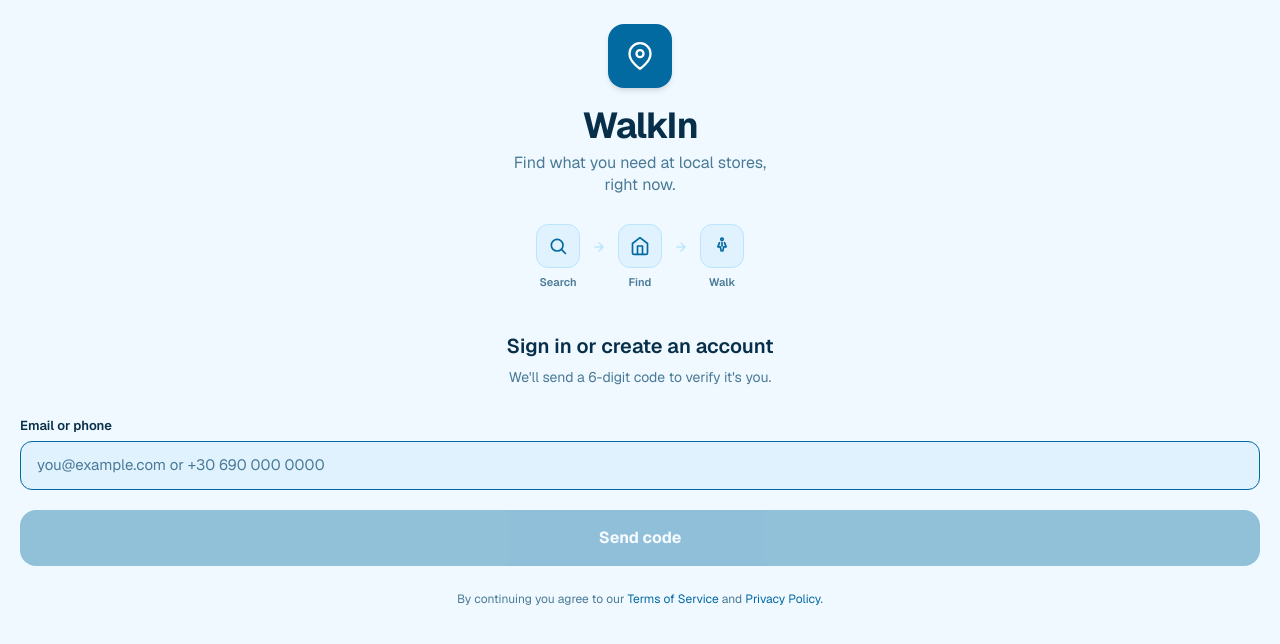
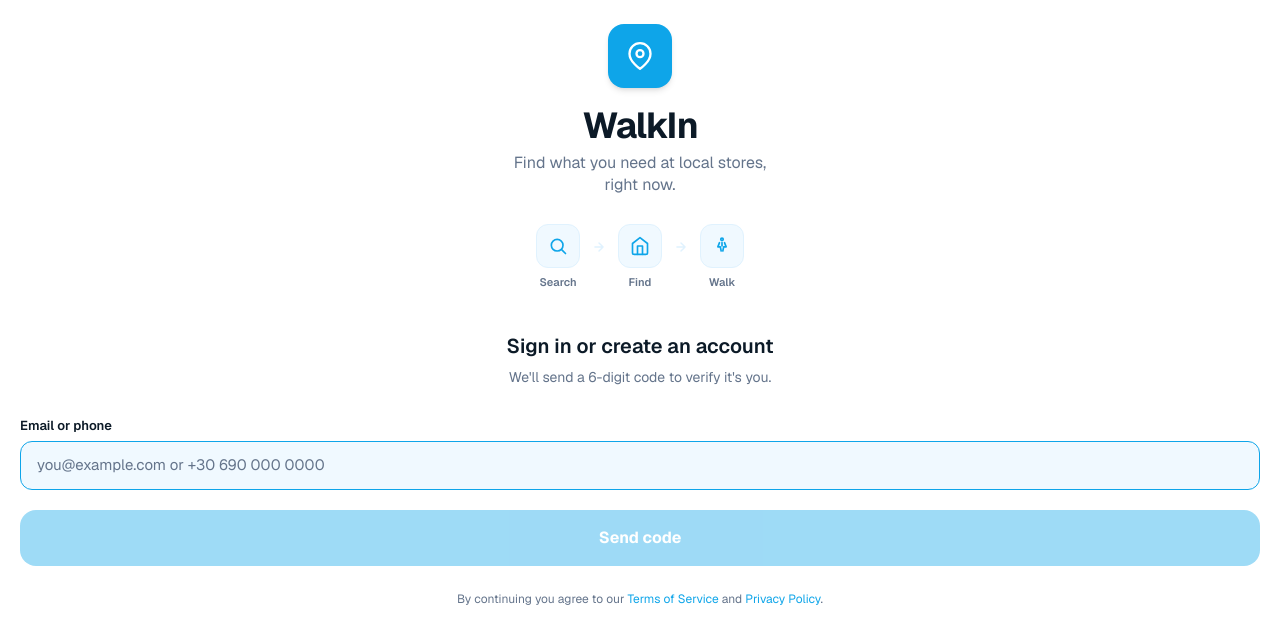
Before and after one commit to monkylome/Walkin, a Next.js app: page /login in a window 1280 px wide. Shown: the top 644 px of the page. Built offline with nearby package versions, Linux system fonts and the light colour scheme.

Commit message:
Lock Theme C, add auto/light/dark mode, clean up store cards and search UI

```diff
--- a/app/(tabs)/page.tsx
+++ b/app/(tabs)/page.tsx
@@ -3,7 +3,7 @@
 import { useState, useEffect } from "react";
 import Link from "next/link";
 import { allItems, storeMeta, toStoreSlug } from "@/app/lib/items";
-import { useTheme } from "@/app/components/theme-provider";
+import { iconFor } from "@/app/lib/categories";
 import { useNeighborhood } from "@/app/lib/use-neighborhood";
 import StoreLogo from "@/app/components/store-logo";
 import { SearchIcon } from "@/app/components/icons";
@@ -27,27 +27,18 @@ const placeholders = [
 const nearbyStores = Object.entries(storeMeta).map(([name, meta]) => {
   const storeItems = allItems.filter(i => i.stores.some(s => s.name === name));
   const first = storeItems.flatMap(i => i.stores).find(s => s.name === name);
-  // Find the cheapest item at this store as a teaser
-  const teaser = storeItems.length > 0
-    ? storeItems.reduce((best, item) => {
-        const entry = item.stores.find(s => s.name === name)!;
-        const bestEntry = best.stores.find(s => s.name === name)!;
-        return entry.price < bestEntry.price ? item : best;
-      })
-    : null;
-  const teaserEntry = teaser?.stores.find(s => s.name === name);
+  const categories = [...new Set(storeItems.map(i => i.category))];
   return {
     name,
     category: meta.category,
     distance: first?.distance ?? "",
     walkTime: first?.walkTime ?? "",
     itemCount: storeItems.length,
-    teaser: teaser ? `${teaser.name} · €${teaserEntry!.price.toFixed(2)}` : "",
+    categories,
   };
 }).sort((a, b) => parseFloat(a.distance) - parseFloat(b.distance));
 
 export default function HomePage() {
-  const { togglePicker } = useTheme();
   const { name: neighborhood, denied, retry } = useNeighborhood();
   const [placeholderIdx, setPlaceholderIdx] = useState(0);
 
@@ -74,9 +65,9 @@ export default function HomePage() {
               <span className="text-[13px] text-foreground font-medium">{neighborhood}</span>
             </div>
           )}
-          <div onClick={togglePicker} className="w-9 h-9 rounded-full bg-surface border border-border flex items-center justify-center text-[13px] font-semibold text-muted select-none cursor-pointer">
-            A
-          </div>
+          <Link href="/(tabs)/profile" className="w-9 h-9 rounded-full bg-surface border border-border flex items-center justify-center text-[13px] font-semibold text-muted select-none">
+            W
+          </Link>
         </div>
 
         {/* Headline */}
@@ -120,7 +111,16 @@ export default function HomePage() {
               <StoreLogo name={store.name} />
               <div className="flex-1 min-w-0">
                 <p className="text-[14px] font-semibold text-foreground truncate leading-tight">{store.name}</p>
-                <p className="text-[12px] text-muted mt-0.5 truncate">{store.teaser}</p>
+                <div className="flex items-center gap-1 mt-1 text-muted">
+                  {store.categories.map((cat) => {
+                    const Icon = iconFor(cat);
+                    return <Icon key={cat} size={12} strokeWidth={2} />;
+                  })}
+                  <span className="text-[11px]">·</span>
+                  <span className="text-[11px] truncate">{store.categories.join(", ")}</span>
+                  <span className="text-[11px]">·</span>
+                  <span className="text-[11px] shrink-0">{store.itemCount} items</span>
+                </div>
               </div>
               <div className="text-right shrink-0">
                 <p className="text-[13px] font-semibold text-foreground">{store.distance}</p>
--- a/app/components/map-view.tsx
+++ b/app/components/map-view.tsx
@@ -1,8 +1,9 @@
 "use client";
 
 import { useEffect, useRef, useState } from "react";
-import { APIProvider, Map, AdvancedMarker, useMap } from "@vis.gl/react-google-maps";
+import { APIProvider, Map, AdvancedMarker, useMap, ColorScheme } from "@vis.gl/react-google-maps";
 import { LocateFixed, LocateOff, LoaderCircle } from "lucide-react";
+import { useMode } from "@/app/components/theme-provider";
 
 const API_KEY = process.env.NEXT_PUBLIC_GOOGLE_MAPS_KEY!;
 
@@ -174,6 +175,7 @@ export default function MapView({
   defaultZoom = 15,
 }: Props) {
   const [userLocation, setUserLocation] = useState<UserLocation | null>(null);
+  const { effectiveMode } = useMode();
 
   return (
     <div className="h-full w-full relative">
@@ -182,6 +184,7 @@ export default function MapView({
           defaultCenter={defaultCenter}
           defaultZoom={defaultZoom}
           mapId="walkin-map"
+          colorScheme={effectiveMode === "dark" ? ColorScheme.DARK : ColorScheme.LIGHT}
           disableDefaultUI
           style={{ width: "100%", height: "100%" }}
           onClick={onMapClick}
--- a/app/components/theme-provider.tsx
+++ b/app/components/theme-provider.tsx
@@ -1,93 +1,67 @@
 "use client";
 
-import { createContext, useContext, useEffect, useState, useSyncExternalStore } from "react";
+import { createContext, useContext, useEffect, useSyncExternalStore } from "react";
 
-export type ThemeId = "a" | "b" | "c" | "d" | "e";
-export type ModeId  = "light" | "dark";
+export type ModeId = "system" | "light" | "dark";
 
-export const themes: Record<ThemeId, { name: string; accent: string }> = {
-  a: { name: "Midnight",  accent: "#1d4ed8" },
-  b: { name: "Ocean",     accent: "#0369a1" },
-  c: { name: "Sky",       accent: "#0ea5e9" },
-  d: { name: "Cyan",      accent: "#06b6d4" },
-  e: { name: "Mint",      accent: "#0d9488" },
-};
+const DEFAULT_MODE: ModeId = "system";
 
-const DEFAULT_THEME: ThemeId = "b";
-const DEFAULT_MODE: ModeId   = "light";
-
-function applyToDOM(theme: ThemeId, mode: ModeId) {
-  document.documentElement.setAttribute("data-theme", theme);
-  document.documentElement.setAttribute("data-mode",  mode);
+function getEffectiveMode(mode: ModeId): "light" | "dark" {
+  if (mode !== "system") return mode;
+  if (typeof window === "undefined") return "light";
+  return window.matchMedia("(prefers-color-scheme: dark)").matches ? "dark" : "light";
 }
 
-function createStorageStore<T extends string>(key: string, fallback: T, valid: (v: string | null) => v is T) {
+function applyToDOM(mode: ModeId) {
+  document.documentElement.setAttribute("data-mode", getEffectiveMode(mode));
+}
+
 const listeners = new Set<() => void>();
-
-  return {
+const modeStore = {
   subscribe(cb: () => void) {
     listeners.add(cb);
-      return () => listeners.delete(cb);
+    return () => { listeners.delete(cb); };
   },
-    getSnapshot(): T {
-      const v = localStorage.getItem(key);
-      return valid(v) ? v : fallback;
+  getSnapshot(): ModeId {
+    const v = localStorage.getItem("mode");
+    return v === "light" || v === "dark" || v === "system" ? v : DEFAULT_MODE;
   },
-    setValue(v: T) {
-      localStorage.setItem(key, v);
+  setValue(v: ModeId) {
+    localStorage.setItem("mode", v);
     listeners.forEach(cb => cb());
   },
 };
-}
 
-function isThemeId(v: string | null): v is ThemeId { return v === "a" || v === "b" || v === "c" || v === "d" || v === "e"; }
-function isModeId(v: string | null): v is ModeId   { return v === "light" || v === "dark"; }
+const ModeContext = createContext<{
+  mode: ModeId;
+  effectiveMode: "light" | "dark";
+  setMode: (m: ModeId) => void;
+}>({ mode: DEFAULT_MODE, effectiveMode: "light", setMode: () => {} });
 
-const themeStore = createStorageStore("theme", DEFAULT_THEME, isThemeId);
-const modeStore  = createStorageStore("mode",  DEFAULT_MODE,  isModeId);
-
-const ThemeContext = createContext<{
-  theme: ThemeId;
-  mode:  ModeId;
-  setTheme: (t: ThemeId) => void;
-  setMode:  (m: ModeId)  => void;
-  pickerOpen: boolean;
-  togglePicker: () => void;
-  closePicker: () => void;
-}>({ theme: DEFAULT_THEME, mode: DEFAULT_MODE, setTheme: () => {}, setMode: () => {}, pickerOpen: false, togglePicker: () => {}, closePicker: () => {} });
-
-export function useTheme() {
-  return useContext(ThemeContext);
+export function useMode() {
+  return useContext(ModeContext);
 }
 
 export default function ThemeProvider({ children }: { children: React.ReactNode }) {
-  const theme = useSyncExternalStore(themeStore.subscribe, themeStore.getSnapshot, () => DEFAULT_THEME);
-  const mode  = useSyncExternalStore(modeStore.subscribe,  modeStore.getSnapshot,  () => DEFAULT_MODE);
-  const [pickerOpen, setPickerOpen] = useState(false);
+  const mode = useSyncExternalStore(modeStore.subscribe, modeStore.getSnapshot, () => DEFAULT_MODE);
+  const effectiveMode = getEffectiveMode(mode);
 
+  useEffect(() => { applyToDOM(mode); }, [mode]);
+
+  // Listen for system preference changes when in "system" mode
   useEffect(() => {
-    applyToDOM(theme, mode);
-  }, [theme, mode]);
+    if (mode !== "system") return;
+    const mq = window.matchMedia("(prefers-color-scheme: dark)");
+    const handler = () => applyToDOM("system");
+    mq.addEventListener("change", handler);
+    return () => mq.removeEventListener("change", handler);
+  }, [mode]);
 
-  function setTheme(t: ThemeId) {
-    themeStore.setValue(t);
-  }
-
-  function setMode(m: ModeId) {
-    modeStore.setValue(m);
-  }
-
-  function togglePicker() {
-    setPickerOpen((v) => !v);
-  }
-
-  function closePicker() {
-    setPickerOpen(false);
-  }
+  function setMode(m: ModeId) { modeStore.setValue(m); }
 
   return (
-    <ThemeContext.Provider value={{ theme, mode, setTheme, setMode, pickerOpen, togglePicker, closePicker }}>
+    <ModeContext.Provider value={{ mode, effectiveMode, setMode }}>
       {children}
-    </ThemeContext.Provider>
+    </ModeContext.Provider>
   );
 }
--- a/app/components/theme-switcher.tsx
+++ /dev/null
@@ -1,73 +0,0 @@
-"use client";
-
-import { useTheme, themes, ThemeId } from "./theme-provider";
-
-export default function ThemeSwitcher() {
-  const { theme, mode, setTheme, setMode, pickerOpen, closePicker } = useTheme();
-
-  if (!pickerOpen) return null;
-
-  return (
-    <>
-      {/* Tap-outside backdrop */}
-      <button
-        type="button"
-        aria-label="Close theme picker"
-        onClick={closePicker}
-        className="fixed inset-0 z-40 cursor-default bg-transparent"
-      />
-
-      <div
-        className="fixed z-50 flex items-center gap-2 theme-picker-pop"
-        style={{ top: "calc(env(safe-area-inset-top, 0px) + 0.75rem)", right: "1rem" }}
-      >
-        {/* Theme picker */}
-        <div className="flex items-center gap-1 bg-surface border border-border rounded-full px-2.5 py-1.5 shadow-md">
-          {(Object.keys(themes) as ThemeId[]).map((id) => (
-            <button
-              key={id}
-              onClick={() => setTheme(id)}
-              title={themes[id].name}
-              className={`flex items-center gap-1.5 px-2.5 py-1 rounded-full text-[12px] font-semibold transition-colors ${
-                theme === id
-                  ? "bg-foreground text-background"
-                  : "text-muted hover:text-foreground"
-              }`}
-            >
-              <span
-                className="w-2 h-2 rounded-full shrink-0"
-                style={{ backgroundColor: themes[id].accent }}
-              />
-              {id.toUpperCase()}
-            </button>
-          ))}
-        </div>
-
-        {/* Light / Dark toggle */}
-        <button
-          onClick={() => setMode(mode === "light" ? "dark" : "light")}
-          className="w-9 h-9 flex items-center justify-center rounded-full bg-surface border border-border shadow-md text-foreground transition-colors hover:bg-border"
-          title={mode === "light" ? "Switch to dark" : "Switch to light"}
-        >
-          {mode === "light" ? (
-            <svg width="16" height="16" viewBox="0 0 24 24" fill="none" stroke="currentColor" strokeWidth="2" strokeLinecap="round" strokeLinejoin="round">
-              <path d="M21 12.79A9 9 0 1 1 11.21 3 7 7 0 0 0 21 12.79z" />
-            </svg>
-          ) : (
-            <svg width="16" height="16" viewBox="0 0 24 24" fill="none" stroke="currentColor" strokeWidth="2" strokeLinecap="round" strokeLinejoin="round">
-              <circle cx="12" cy="12" r="5" />
-              <line x1="12" y1="1" x2="12" y2="3" />
-              <line x1="12" y1="21" x2="12" y2="23" />
-              <line x1="4.22" y1="4.22" x2="5.64" y2="5.64" />
-              <line x1="18.36" y1="18.36" x2="19.78" y2="19.78" />
-              <line x1="1" y1="12" x2="3" y2="12" />
-              <line x1="21" y1="12" x2="23" y2="12" />
-              <line x1="4.22" y1="19.78" x2="5.64" y2="18.36" />
-              <line x1="18.36" y1="5.64" x2="19.78" y2="4.22" />
-            </svg>
-          )}
-        </button>
-      </div>
-    </>
-  );
-}
--- a/app/globals.css
+++ b/app/globals.css
@@ -11,50 +11,8 @@
   --font-mono: var(--font-geist-mono);
 }
 
-/* ── Theme B Light (default) ─────────────────────── */
+/* ── Light (default) ─────────────────────────────── */
 :root {
-  --app-bg:         #f0f9ff;
-  --app-surface:    #e0f2fe;
-  --app-primary:    #0369a1;
-  --app-foreground: #082f49;
-  --app-muted:      #4a7a96;
-  --app-border:     #bae6fd;
-  --nav-bg:         #082f49;
-  --nav-active-bg:  #0369a1;
-  --nav-active-color:   #ffffff;
-  --nav-inactive-color: #4a7a96;
-}
-
-/* ── Theme A — Midnight (deep indigo-blue) ───────── */
-[data-theme="a"] {
-  --app-bg:         #f8faff;
-  --app-surface:    #eef2ff;
-  --app-primary:    #1d4ed8;
-  --app-foreground: #0f172a;
-  --app-muted:      #64748b;
-  --app-border:     #c7d2fe;
-  --nav-bg:         #0f172a;
-  --nav-active-bg:  #1d4ed8;
-  --nav-active-color:   #ffffff;
-  --nav-inactive-color: #64748b;
-}
-
-/* ── Theme B — Ocean (royal blue) ────────────────── */
-[data-theme="b"] {
-  --app-bg:         #f0f9ff;
-  --app-surface:    #e0f2fe;
-  --app-primary:    #0369a1;
-  --app-foreground: #082f49;
-  --app-muted:      #4a7a96;
-  --app-border:     #bae6fd;
-  --nav-bg:         #082f49;
-  --nav-active-bg:  #0369a1;
-  --nav-active-color:   #ffffff;
-  --nav-inactive-color: #4a7a96;
-}
-
-/* ── Theme C — Sky (bright sky blue) ─────────────── */
-[data-theme="c"] {
   --app-bg:         #ffffff;
   --app-surface:    #f0f9ff;
   --app-primary:    #0ea5e9;
@@ -67,111 +25,18 @@
   --nav-inactive-color: #64748b;
 }
 
-/* ── Theme D — Cyan (vibrant aqua) ───────────────── */
-[data-theme="d"] {
-  --app-bg:         #ecfeff;
-  --app-surface:    #cffafe;
-  --app-primary:    #06b6d4;
-  --app-foreground: #083344;
-  --app-muted:      #0e7490;
-  --app-border:     #a5f3fc;
-  --nav-bg:         #083344;
-  --nav-active-bg:  #06b6d4;
-  --nav-active-color:   #ffffff;
-  --nav-inactive-color: #0e7490;
-}
-
-/* ── Theme E — Mint (green-tinted teal) ──────────── */
-[data-theme="e"] {
-  --app-bg:         #f0fdfa;
-  --app-surface:    #ccfbf1;
-  --app-primary:    #0d9488;
-  --app-foreground: #0d2420;
-  --app-muted:      #4d8c84;
-  --app-border:     #99f6e4;
-  --nav-bg:         #0d2420;
-  --nav-active-bg:  #0d9488;
-  --nav-active-color:   #ffffff;
-  --nav-inactive-color: #4d8c84;
-}
-
 /* ── Dark mode ───────────────────────────────────── */
 [data-mode="dark"] {
-  --app-bg:         #020d14;
-  --app-surface:    #0a1e2a;
-  --app-primary:    #38bdf8;
-  --app-foreground: #e0f2fe;
-  --app-muted:      #4a7a96;
-  --app-border:     #0e3044;
-  --nav-bg:         #020d14;
-  --nav-active-bg:  #0a1e2a;
-  --nav-active-color:   #e0f2fe;
-  --nav-inactive-color: #2a5570;
-}
-
-[data-theme="a"][data-mode="dark"] {
-  --app-bg:         #0a0e1a;
-  --app-surface:    #0f172a;
-  --app-primary:    #6366f1;
-  --app-foreground: #f1f5f9;
-  --app-muted:      #94a3b8;
-  --app-border:     #1e293b;
-  --nav-bg:         #020817;
-  --nav-active-bg:  #6366f1;
-  --nav-active-color:   #ffffff;
-  --nav-inactive-color: #475569;
-}
-
-[data-theme="b"][data-mode="dark"] {
-  --app-bg:         #020d14;
-  --app-surface:    #0a1e2a;
-  --app-primary:    #38bdf8;
-  --app-foreground: #e0f2fe;
-  --app-muted:      #4a7a96;
-  --app-border:     #0e3044;
-  --nav-bg:         #020d14;
-  --nav-active-bg:  #0a1e2a;
-  --nav-active-color:   #e0f2fe;
-  --nav-inactive-color: #2a5570;
-}
-
-[data-theme="c"][data-mode="dark"] {
-  --app-bg:         #0a0f14;
+  --app-bg:         #000000;
   --app-surface:    #0d1926;
   --app-primary:    #38bdf8;
   --app-foreground: #f0f9ff;
   --app-muted:      #64748b;
   --app-border:     #1e3a5c;
-  --nav-bg:         #0a0f14;
+  --nav-bg:         #000000;
   --nav-active-bg:  #0d1926;
   --nav-active-color:   #f0f9ff;
   --nav-inactive-color: #475569;
-}
-
-[data-theme="d"][data-mode="dark"] {
-  --app-bg:         #021014;
-  --app-surface:    #071e26;
-  --app-primary:    #22d3ee;
-  --app-foreground: #ecfeff;
-  --app-muted:      #0e7490;
-  --app-border:     #0a3040;
-  --nav-bg:         #021014;
-  --nav-active-bg:  #071e26;
-  --nav-active-color:   #ecfeff;
-  --nav-inactive-color: #155e75;
-}
-
-[data-theme="e"][data-mode="dark"] {
-  --app-bg:         #011a17;
-  --app-surface:    #052e26;
-  --app-primary:    #2dd4bf;
-  --app-foreground: #f0fdfa;
-  --app-muted:      #4d8c84;
-  --app-border:     #0a4038;
-  --nav-bg:         #011a17;
-  --nav-active-bg:  #052e26;
-  --nav-active-color:   #f0fdfa;
-  --nav-inactive-color: #1e5c55;
 }
 
 body {
@@ -181,8 +46,6 @@ body {
   -webkit-tap-highlight-color: transparent;
 }
 
-/* Top padding for the topmost element on a screen.
-   24px in normal browser tabs; auto-expands by env(safe-area-inset-top) on PWAs with a notch. */
 .pt-safe {
   padding-top: calc(1.5rem + env(safe-area-inset-top, 0px));
 }
@@ -210,9 +73,3 @@ body {
   to   { transform: translateY(0); }
 }
 .bottom-sheet-enter { animation: bottomSheetEnter 0.32s cubic-bezier(0.32, 0.72, 0, 1); }
-
-@keyframes themePickerPop {
-  from { transform: translateY(-6px) scale(0.96); opacity: 0; }
-  to   { transform: translateY(0)    scale(1);    opacity: 1; }
-}
-.theme-picker-pop { animation: themePickerPop 0.18s cubic-bezier(0.32, 0.72, 0, 1); transform-origin: top right; }
--- a/app/item/[slug]/page.tsx
+++ b/app/item/[slug]/page.tsx
@@ -20,7 +20,6 @@ import { categoryIcon, accentFor } from "@/app/lib/categories";
 import { useSavedItems } from "@/app/lib/saved-items";
 import MapView, { type MapPoint } from "@/app/components/map-view";
 import BottomSheet, { type SheetStore } from "@/app/components/bottom-sheet";
-import { useTheme } from "@/app/components/theme-provider";
 import StoreLogo from "@/app/components/store-logo";
 import { VerifiedTick } from "@/app/components/store-badges";
 import {
@@ -38,7 +37,6 @@ export default function ItemPage() {
   const [viewMode, setViewMode] = useState<ViewMode>("list");
   const [selectedStoreId, setSelectedStoreId] = useState<string | null>(null);
   const { toggle, isSaved } = useSavedItems();
-  const { togglePicker } = useTheme();
   const item     = itemBySlug(slug);
   const Icon     = item ? (categoryIcon[item.category] ?? Package) : Package;
   const saved    = item ? isSaved(toSlug(item.name)) : false;
@@ -132,7 +130,7 @@ export default function ItemPage() {
             <span className={`inline-block text-[11px] font-semibold px-2.5 py-1 rounded-full mb-3 ${accentFor(item.category)}`}>
               {item.category}
             </span>
-            <h1 onClick={togglePicker} className="text-[26px] font-bold tracking-tight text-foreground leading-tight mb-1 select-none">
+            <h1 className="text-[26px] font-bold tracking-tight text-foreground leading-tight mb-1">
               {item.name}
             </h1>
             <p className="text-[14px] text-muted">
--- a/app/layout.tsx
+++ b/app/layout.tsx
@@ -2,7 +2,6 @@ import type { Metadata } from "next";
 import { Geist } from "next/font/google";
 import "./globals.css";
 import ThemeProvider from "./components/theme-provider";
-import ThemeSwitcher from "./components/theme-switcher";
 import { SavedItemsProvider } from "./lib/saved-items";
 import { AuthProvider } from "./lib/auth";
 
@@ -27,7 +26,6 @@ export default function RootLayout({
         <ThemeProvider>
           <AuthProvider>
             <SavedItemsProvider>
-              <ThemeSwitcher />
               {children}
             </SavedItemsProvider>
           </AuthProvider>
--- a/app/store/[slug]/page.tsx
+++ b/app/store/[slug]/page.tsx
@@ -6,7 +6,6 @@ import {
   storeMeta,
   directionsUrl,
 } from "@/app/lib/items";
-import { useTheme } from "@/app/components/theme-provider";
 import ItemCard from "@/app/components/item-card";
 import DistanceChips from "@/app/components/distance-chips";
 import { LiveBadge, FeaturedBadge, VerifiedTick } from "@/app/components/store-badges";
@@ -19,7 +18,6 @@ export default function StorePage() {
   const { slug } = useParams<{ slug: string }>();
   const router   = useRouter();
   const store    = storeBySlug(slug);
-  const { togglePicker } = useTheme();
 
   if (!store) {
     return (
@@ -64,7 +62,7 @@ export default function StorePage() {
           {meta.verified && <LiveBadge />}
         </div>
         <div className="mb-4 flex min-w-0 items-center gap-2">
-          <h1 onClick={togglePicker} className="text-[26px] font-bold tracking-tight text-foreground leading-tight select-none">
+          <h1 className="text-[26px] font-bold tracking-tight text-foreground leading-tight">
             {store.name}
           </h1>
           {meta.verified && <VerifiedTick />}
```
Also changed, not shown: app/(tabs)/profile/page.tsx (+19 -8 lines), app/(tabs)/stores/page.tsx (+8 -13 lines). Lines whose indentation alone changed are shown as unchanged.
